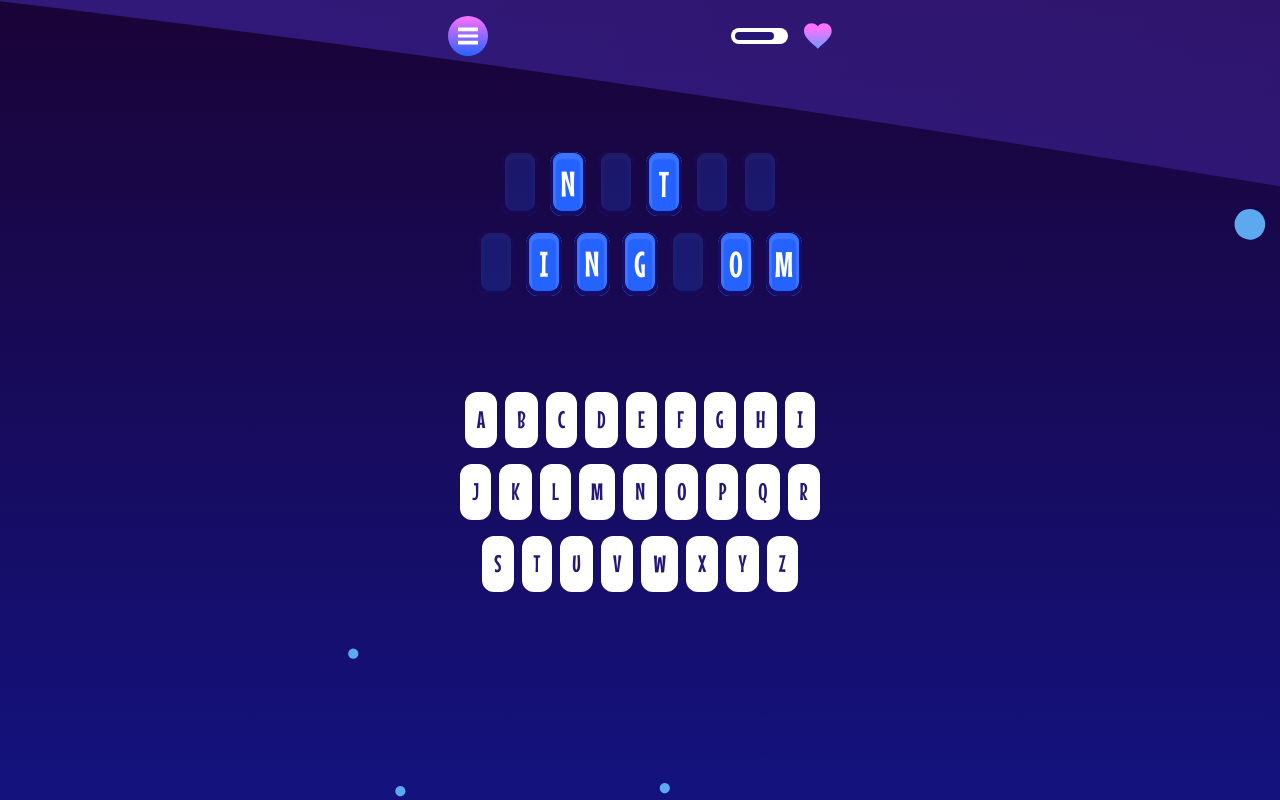
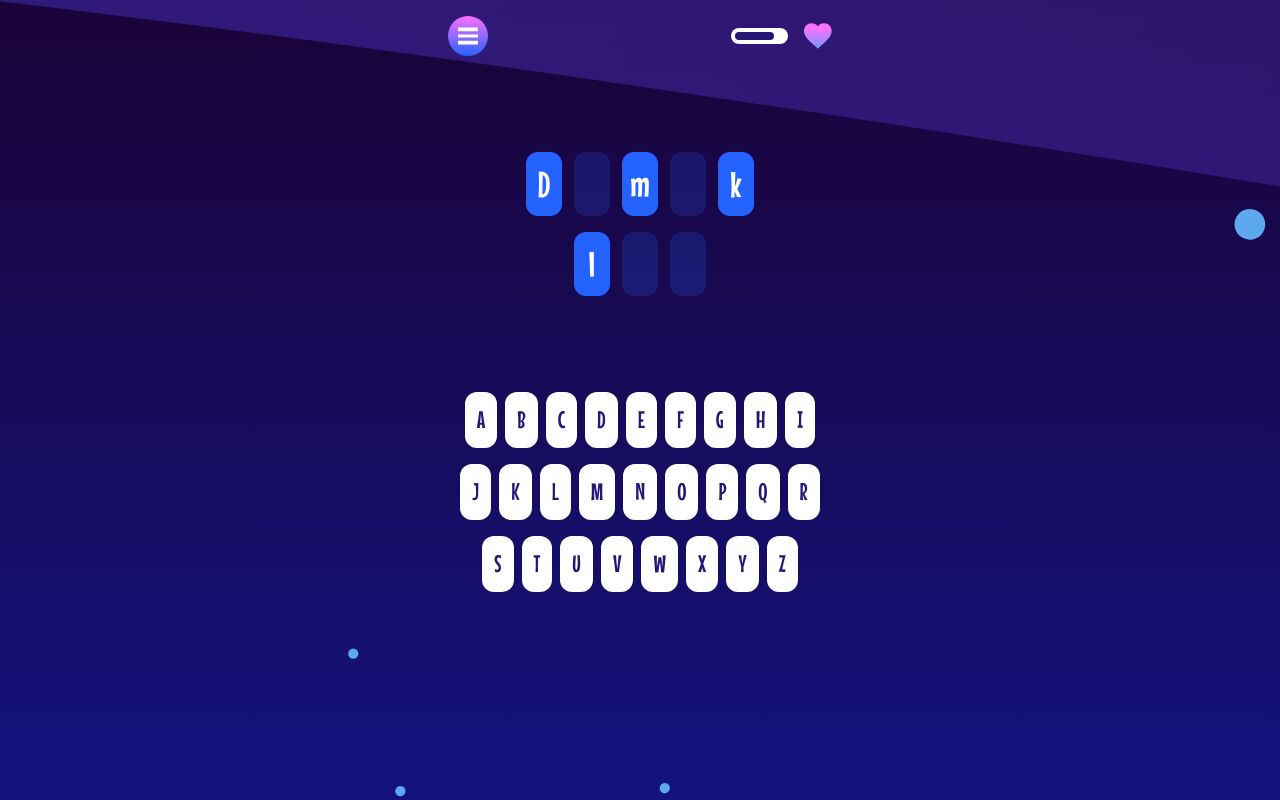
Before and after one commit to keremenen/hangman, a React (Vite) app: page /app in a window 1280 px wide. Built offline with nearby package versions, Linux system fonts and the light colour scheme.

Commit message:
wip dynamic word logic

```diff
--- a/src/components/hidden-letters.tsx
+++ b/src/components/hidden-letters.tsx
@@ -1,24 +1,33 @@
+// import { cn } from "../lib/utils";
 import { cn } from "../lib/utils";
-
-const hiddenPhrase = "United Kingdom";
-const hiddenPhraseWordArray = hiddenPhrase.split(" ");
+import { useGameStore } from "../stores/gameStore";
 
 export default function HiddenLetters() {
+  const getSelectedWordArray = useGameStore(
+    (state) => state.getSelectedWordArray,
+  );
+  const wordArray = getSelectedWordArray();
+  const visibleLetters = useGameStore((state) => state.visibleLetters);
+  let globalIndex = 0;
+  // console.log(getSelectedWordArray());
+  console.log(visibleLetters);
+
   return (
-    <section className="flex flex-wrap justify-center gap-y-4">
-      {hiddenPhraseWordArray.map((word, wordIndex) => (
-        <section key={wordIndex} className="flex gap-x-3">
+    <section className="flex flex-wrap justify-center gap-x-8 gap-y-4">
+      {wordArray?.map((word, wordIndex) => (
+        <section className="flex gap-x-3" key={wordIndex}>
           {word.split("").map((letter, letterIndex) => {
-            const shouldHide = Math.random() < 0.5; // 50% chance to hide the letter
+            const isVisible = visibleLetters[globalIndex];
+            globalIndex++;
             return (
               <span
                 key={letterIndex}
                 className={cn(
-                  "shadow-primary flex h-16 w-9 items-center justify-center overflow-hidden rounded-xl bg-blue/100 text-4xl",
-                  shouldHide && "text-transparent opacity-20 shadow-none",
+                  "flex h-16 w-9 select-none items-center justify-center overflow-hidden rounded-xl bg-blue/100 text-4xl text-transparent opacity-20 shadow-none",
+                  { "text-white opacity-100": isVisible },
                 )}
               >
-                {letter.toUpperCase()}
+                {letter}
               </span>
             );
           })}
--- a/src/components/keyboard.tsx
+++ b/src/components/keyboard.tsx
@@ -1,12 +1,35 @@
 import { alphabet } from "../lib/const";
 
 export default function Keyboard() {
+  const hiddenPhrase = "United Kingdom";
+
+  // setWord(hiddenPhrase);
+  // console.log(visibleLetters);
+
+  const handleKeyboardButtonClick = (letter: string) => {
+    if (hiddenPhrase.toLowerCase().includes(letter)) {
+      console.log(
+        `Correct: letter ${letter} at indexes ${hiddenPhrase
+          .toLowerCase()
+          .split("")
+          .map((l, i) => (l === letter ? i : null))
+          .filter((i) => i !== null)}`,
+      );
+      return;
+    } else {
+      console.log("Incorrect");
+      return;
+    }
+  };
+
   return (
     <section className="flex flex-wrap justify-center gap-x-2 gap-y-4">
       {alphabet.map((letter, index) => (
         <button
           key={index}
-          className="text-dark-navy flex items-center justify-center rounded-xl bg-white px-3 py-3 text-2xl"
+          className="flex items-center justify-center rounded-xl bg-white px-3 py-3 text-2xl text-dark-navy"
+          value={letter}
+          onClick={() => handleKeyboardButtonClick(letter.toLowerCase())}
         >
           {letter}
         </button>
--- a/src/stores/gameStore.ts
+++ b/src/stores/gameStore.ts
@@ -4,23 +4,55 @@ type GameStore = {
   isGameStarted: boolean;
   selectedCategory: string | null;
   isPaused: boolean;
+  word: string | null;
+  visibleLetters: boolean[];
   health: number; // should be between 0 and 100
+
+  // derived state
+  getSelectedWordArray: () => string[] | null;
 
   selectNewCategory: (category: string) => void;
   togglePause: () => void;
+  setWord: (word: string) => void;
+  revealLetter: (index: number) => void;
 };
 
-export const useGameStore = create<GameStore>((set) => ({
+export const useGameStore = create<GameStore>((set, get) => ({
   isGameStarted: false,
   selectedCategory: null,
   isPaused: false,
   health: 80,
+  word: "Domek las",
+  visibleLetters: [true, false, true, false, true, true, false, false],
+
+  // derived state
+  getSelectedWordArray: () => {
+    const word = get().word;
+    if (!word) return null;
+
+    return word.split(" ");
+  },
 
   selectNewCategory: (category: string) => {
     set({ selectedCategory: category });
   },
 
+  setWord: (word: string) => {
+    set({
+      word,
+      visibleLetters: Array(word.length).fill(false), // Initialize visibility array
+    });
+  },
+
   togglePause: () => {
     set((state) => ({ isPaused: !state.isPaused }));
   },
+
+  revealLetter: (index: number) => {
+    set((state) => {
+      const newVisibleLetters = [...state.visibleLetters];
+      newVisibleLetters[index] = true;
+      return { visibleLetters: newVisibleLetters };
+    });
+  },
 }));
```
